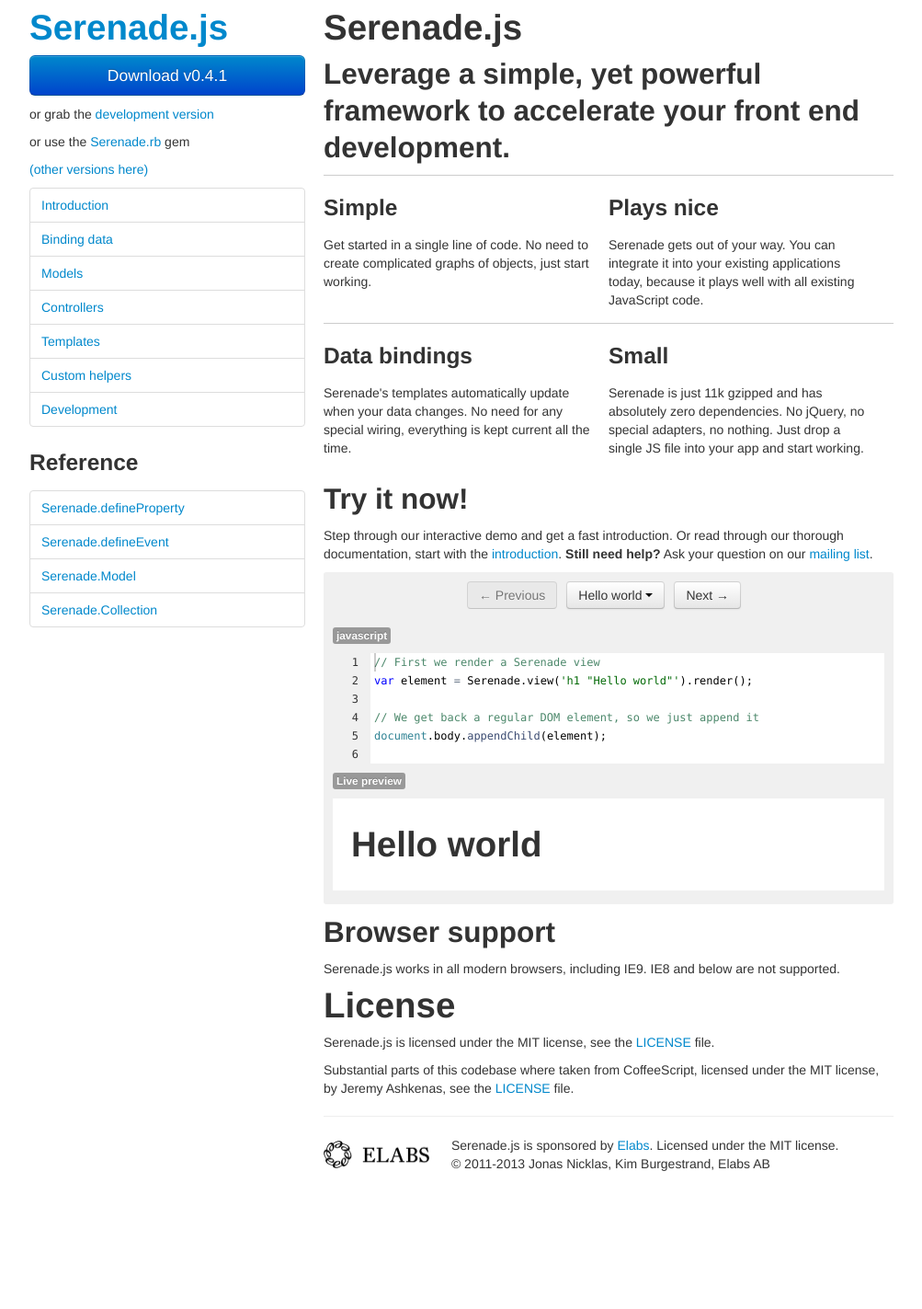
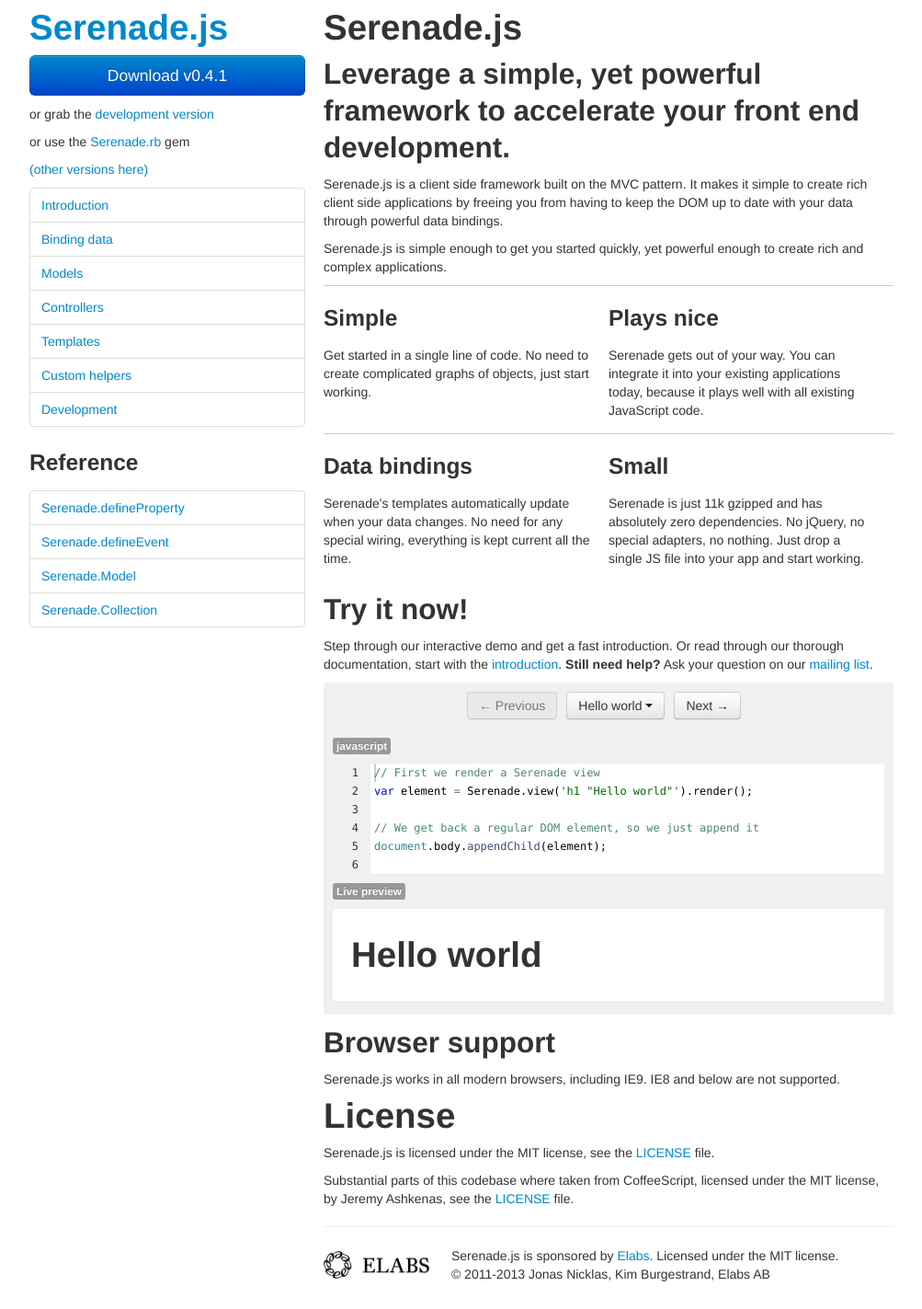
Before and after one commit to varvet/serenade.js, a Jekyll site: the page built from index.md, in a window 1280 px wide. Shown: the whole page at 92% size, without its empty margins (138-1141 px from the left). Built offline with Jekyll 4.4.1, drawn with Linux system fonts in a browser that asks for light colours; Markdown is read by kramdown in place of the engine named in the settings; before the commit the page ends 1303 px from its top, so only the background shows below that.

Commit message:
Explain what problem it solves!

```diff
--- a/index.md
+++ b/index.md
@@ -4,6 +4,13 @@ title: Serenade.js
 ---
 
 ## Leverage a simple, yet powerful framework to accelerate your front end development.
+
+Serenade.js is a client side framework built on the MVC pattern. It makes it
+simple to create rich client side applications by freeing you from having to
+keep the DOM up to date with your data through powerful data bindings.
+
+Serenade.js is simple enough to get you started quickly, yet powerful enough to
+create rich and complex applications.
 
 <ol class="usps">
   <li>
```
